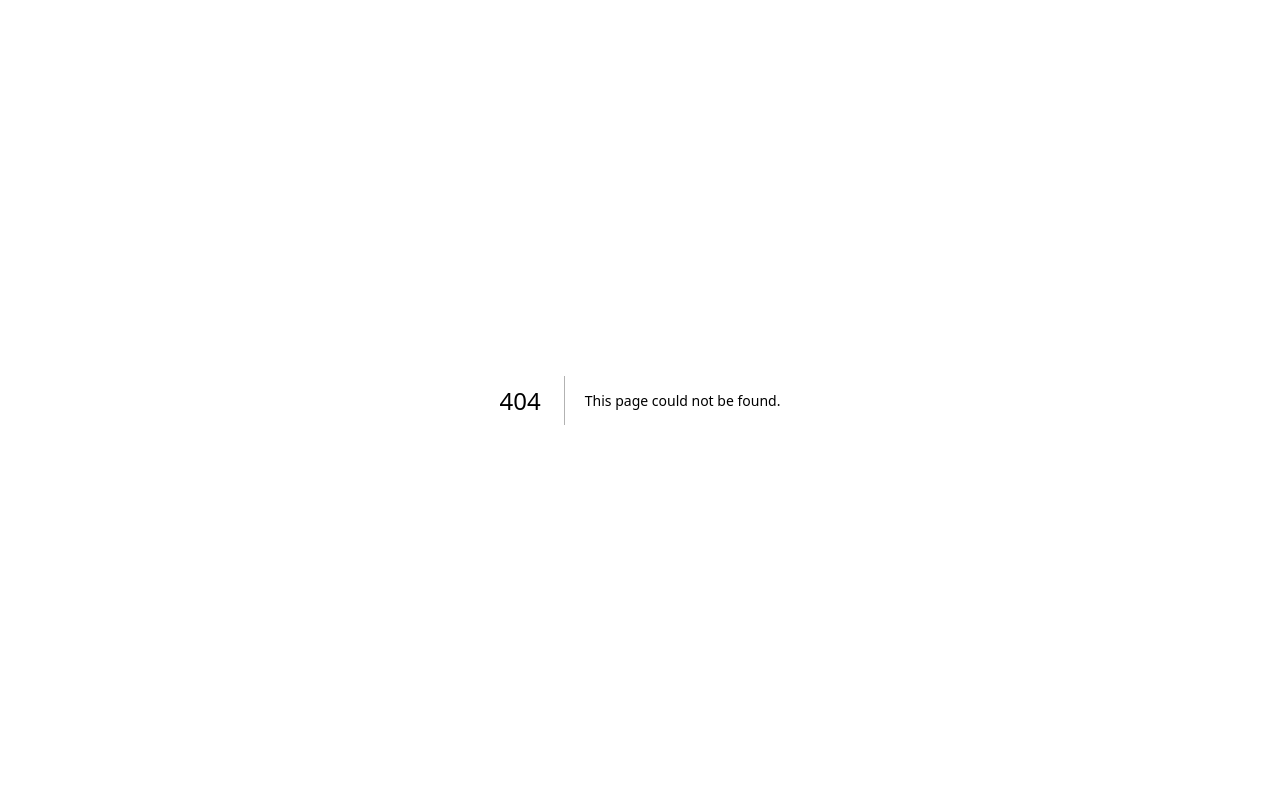
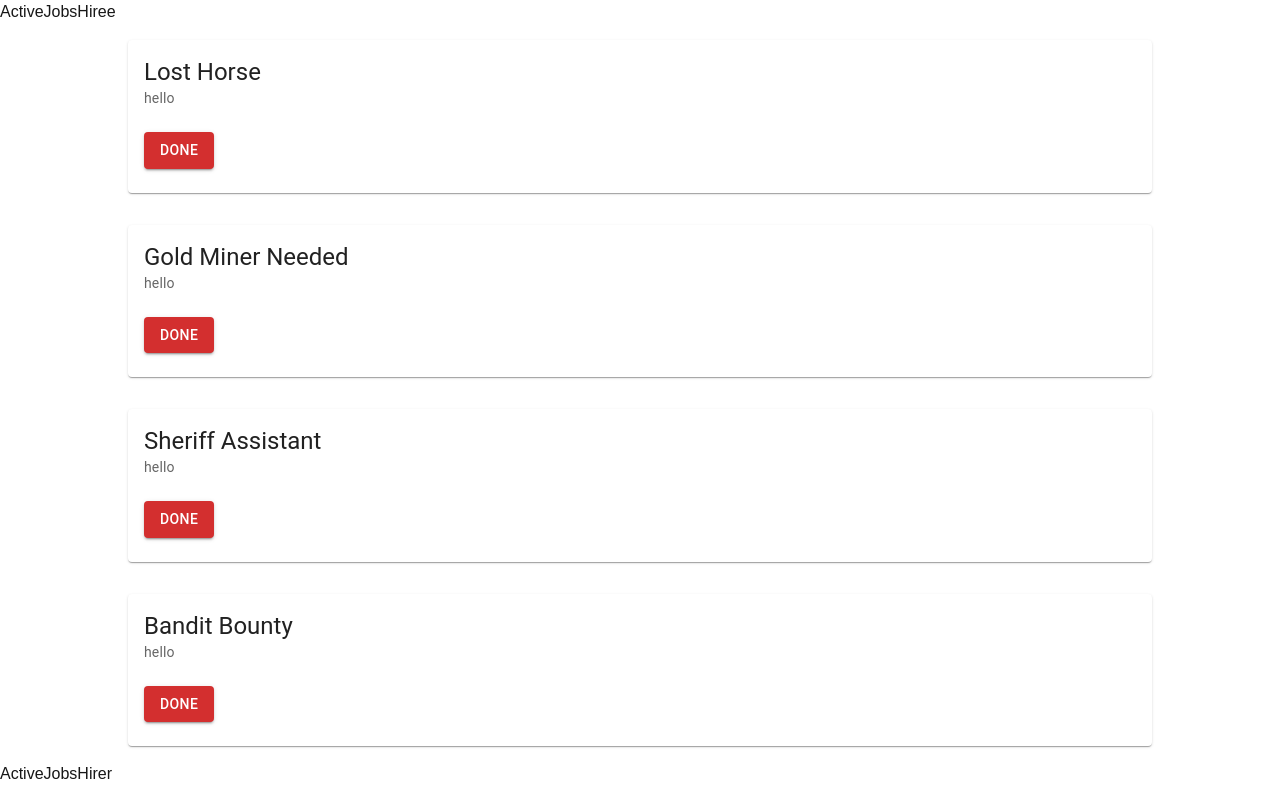
Before and after one commit to christinagooo/wics-hacks-25, a Next.js app in the folder odd-job-listings/: page /listings in a window 1280 px wide. Before the commit this address had no page. Shown: the top 800 px of the page. Built offline with nearby package versions, Linux system fonts and the light colour scheme.

Commit message:
my jobs list ui

```diff
--- /dev/null
+++ b/odd-job-listings/app/listings/page.js
@@ -0,0 +1,22 @@
+"use client"; // Needed because we are using useSearchParams()
+
+import { useSearchParams } from 'next/navigation';
+import PendingJobsHirer from '../../components/PendingJobsHirer';
+import ActiveJobsHiree from '../../components/ActiveJobsHiree';
+import ActiveJobsHirer from '../../components/ActiveJobsHirer';
+
+const Listings = () => {
+
+  return (
+    <div className="w-full bg-[#f7e395] items-center p-8">
+      <ActiveJobsHiree />
+      <ActiveJobsHirer />
+      <PendingJobsHirer />
+
+
+    </div>
+  );
+
+};
+
+export default Listings;
--- /dev/null
+++ b/odd-job-listings/components/ActiveJobsHiree.js
@@ -0,0 +1,22 @@
+// I am a hiree for these ongoing jobs
+
+"use client"; // Required for Next.js App Router
+
+import { useRouter } from 'next/navigation';
+import { Box, Card, CardContent, Typography, Button } from '@mui/material';
+
+import { jobs } from '@/data/jobs';
+import Listing from '@/components/Listing';
+import Listings from '@/components/Listings';
+
+const ActiveJobsHiree = () => {
+  return (
+    <div>
+      <div>ActiveJobsHiree</div>
+      <Listings />
+    </div>
+
+  )
+}
+
+export default ActiveJobsHiree
--- /dev/null
+++ b/odd-job-listings/components/ActiveJobsHirer.js
@@ -0,0 +1,18 @@
+// I am a hirer for these ongoing jobs
+
+"use client"; // Required for Next.js App Router
+
+import { useRouter } from 'next/navigation';
+import { Box, Card, CardContent, Typography, Button } from '@mui/material';
+import Listings from '@/components/Listings';
+
+const ActiveJobsHirer = () => {
+  return (
+    <div>
+      <div>ActiveJobsHirer</div>
+      <Listings />
+    </div>
+  )
+}
+
+export default ActiveJobsHirer
--- /dev/null
+++ b/odd-job-listings/components/Listing.js
@@ -0,0 +1,64 @@
+/**
+ * list of jobs you listed or that you booked
+ */
+
+"use client"; // Required for Next.js App Router
+
+import { useRouter } from 'next/navigation';
+import { Box, Card, CardContent, Typography, Button } from '@mui/material';
+
+const Listing = ({ id, title, reward }) => {
+  const router = useRouter();
+
+  return (
+    <div className="w-full flex justify-center p-4">
+      <Card className="w-full max-w-screen-lg shadow-lg">
+        {/* {imageUrl && (
+          <CardMedia component="img" height="250" image={imageUrl} alt={title} />
+        )} */}
+        <CardContent>
+          <Typography variant="h5">{title}</Typography>
+          <Typography variant="body2" color="text.secondary">
+            hello
+          </Typography>
+          <Button variant="contained" color="error" sx={{ mt: 3 }}>
+            Done
+          </Button>
+        </CardContent>
+      </Card>
+    </div>
+  );
+  //   <Card
+  //     sx={{
+  //       width: "100%",
+  //       height: 100,
+  //       border: "4px solid black",
+  //       backgroundColor: "#f5deb3", // Old paper color
+  //       boxShadow: "5px 5px 15px rgba(0, 0, 0, 0.3)", // Adds an aged look
+  //       textAlign: "center",
+  //       fontFamily: "serif",
+  //       cursor: "pointer",
+  //       transition: "transform 0.2s ease-in-out",
+  //       "&:hover": { transform: "scale(1.05)" },
+  //     }}
+  //     // onClick={() => router.push(`/job-detail?title=${encodeURIComponent(title)}&reward=${encodeURIComponent(reward)}&description=${encodeURIComponent(description)}`)}
+  //   >
+  //     <CardContent>
+  //       <Typography variant="h4" sx={{ color: "darkred", fontWeight: "bold", letterSpacing: 2 }}>
+  //         WANTED
+  //       </Typography>
+  //       <Typography variant="h5" sx={{ fontWeight: "bold", mt: 2 }}>
+  //         {title}
+  //       </Typography>
+  //       <Typography variant="body1" sx={{ fontStyle: "italic", mt: 1 }}>
+  //         Reward: ${reward}
+  //       </Typography>
+  //       <Button variant="contained" color="error" sx={{ mt: 3 }}>
+  //         Done
+  //       </Button>
+  //     </CardContent>
+  //   </Card>
+  // // );
+};
+
+export default Listing;
--- /dev/null
+++ b/odd-job-listings/components/Listings.js
@@ -0,0 +1,22 @@
+"use client"; // Required for Next.js App Router
+
+import { useRouter } from 'next/navigation';
+import { Box, Card, CardContent, Typography, Button } from '@mui/material';
+
+import { jobs } from '@/data/jobs';
+import Listing from '@/components/Listing';
+
+const Listings = () => {
+  return (
+    <div>
+      <div className="w-full">
+          {jobs.map(job => (
+            <Listing key={job.id} title={job.title} reward={job.reward} />
+          ))}
+      </div>
+    </div>
+
+  )
+}
+
+export default Listings
--- /dev/null
+++ b/odd-job-listings/components/PendingJobsHirer.js
@@ -0,0 +1,18 @@
+// I am a hirer for these jobs that have not yet been hired for
+
+"use client"; // Required for Next.js App Router
+
+import { useRouter } from 'next/navigation';
+import { Box, Card, CardContent, Typography, Button } from '@mui/material';
+import Listings from '@/components/Listings';
+
+const PendingJobsHirer = () => {
+  return (
+    <div>
+      <div>PendingJobsHirer</div>
+      <Listings />
+    </div>
+  )
+}
+
+export default PendingJobsHirer
--- /dev/null
+++ b/odd-job-listings/data/jobs.js
@@ -0,0 +1,6 @@
+export const jobs = [
+  { id: 1, title: "Lost Horse", reward: 500 },
+  { id: 2, title: "Gold Miner Needed", reward: 750 },
+  { id: 3, title: "Sheriff Assistant", reward: 1000 },
+  { id: 4, title: "Bandit Bounty", reward: 2000 },
+];
```
Also changed, not shown: odd-job-listings/app/page.tsx (+3 -9 lines).
